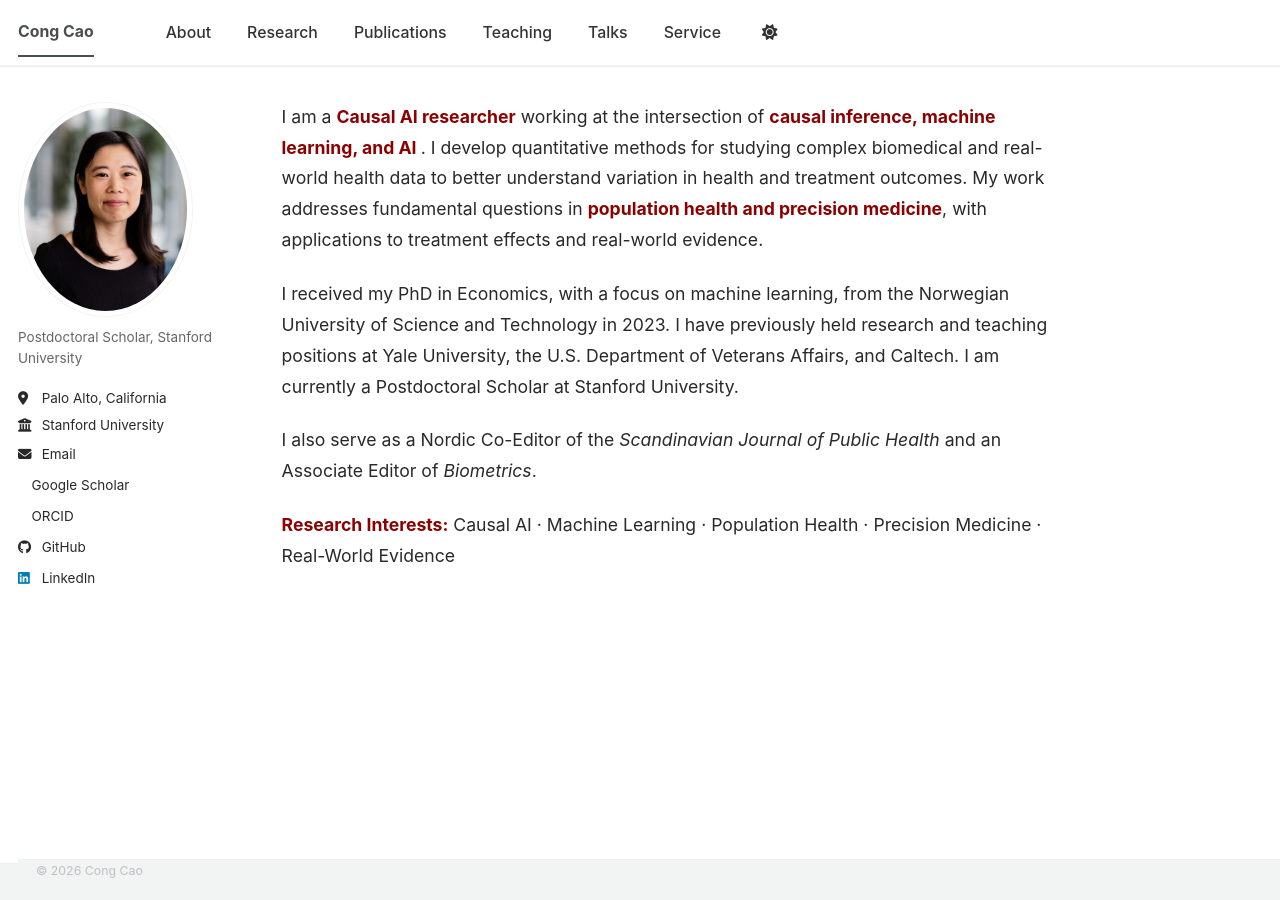
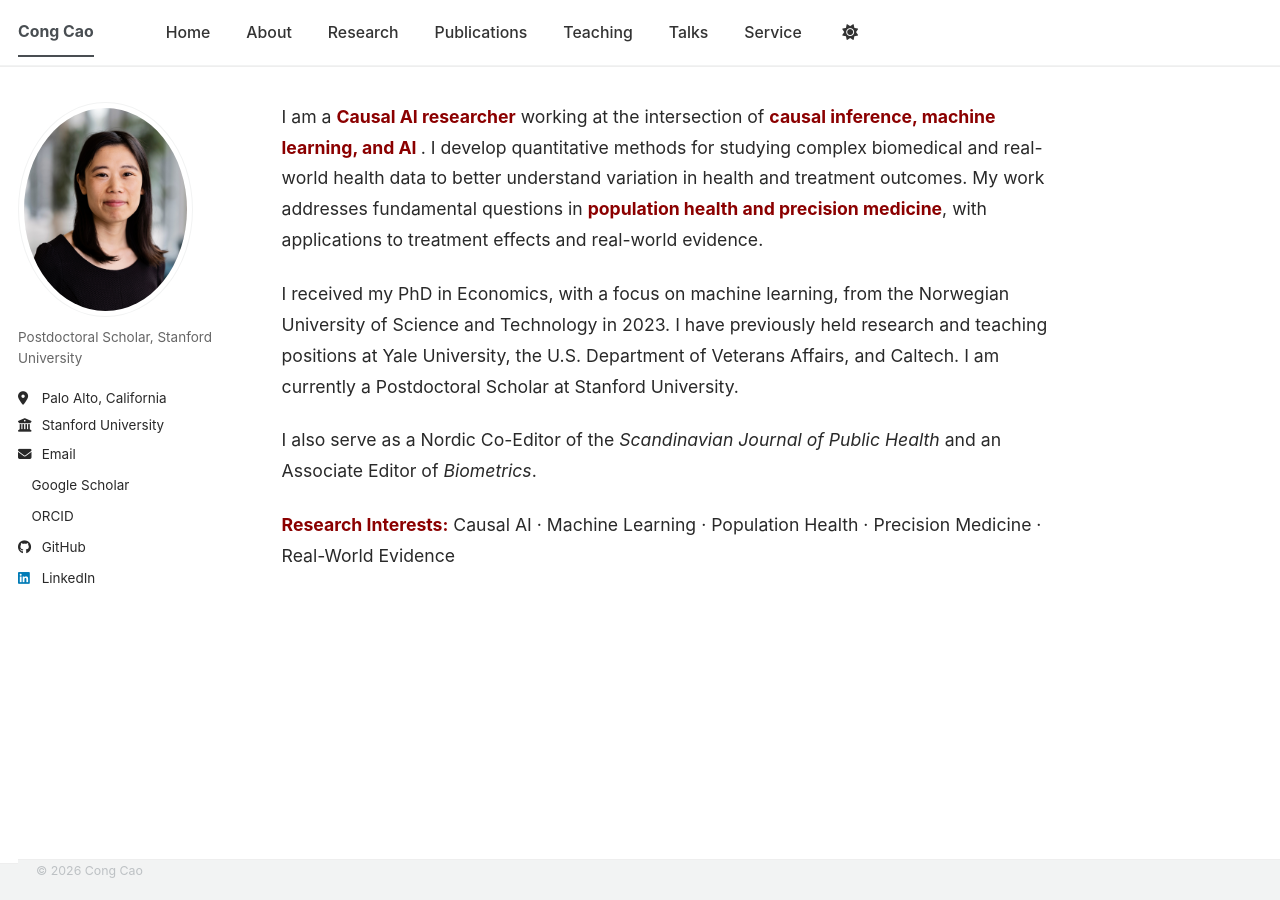
Before and after one commit to congca0/congca0.github.io, a Jekyll site: the page built from index.md, in a window 1280 px wide. Built offline with Jekyll 4.4.1, drawn with Linux system fonts in a browser that asks for light colours; a style sheet for code colours, icons or effects is not loaded; our own code applies the rules of GitHub Pages for plain Markdown files.

Commit message:
Update navigation.yml

```diff
--- a/_data/navigation.yml
+++ b/_data/navigation.yml
@@ -1,6 +1,9 @@
 main:
+  - title: "Home"
+    url: "/"
+
   - title: "About"
-    url: "/"
+    url: "/about/"
 
   - title: "Research"
     url: "/research/"
```
